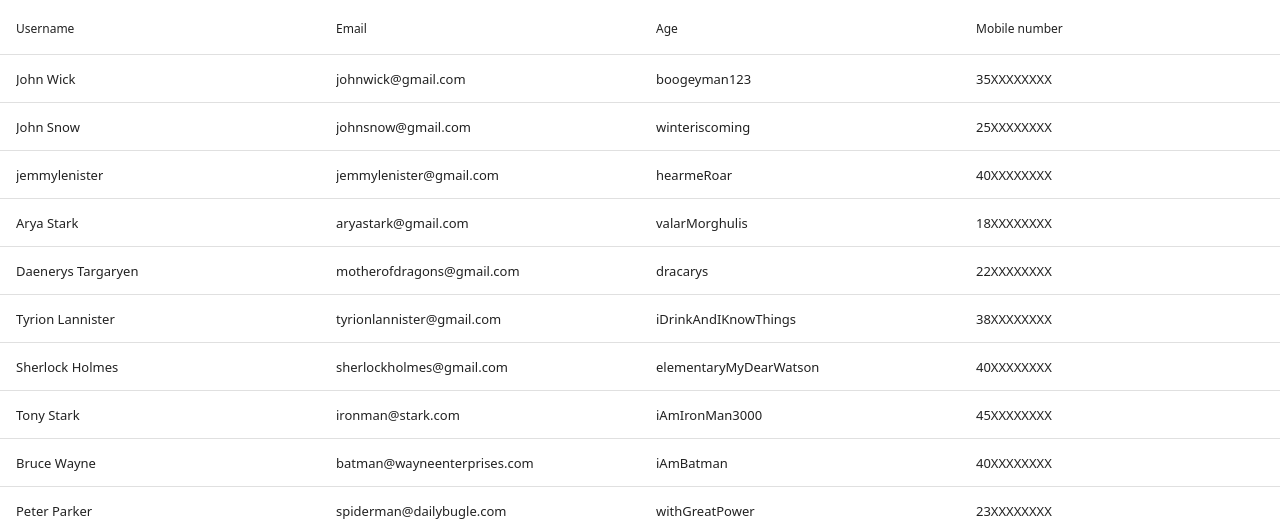
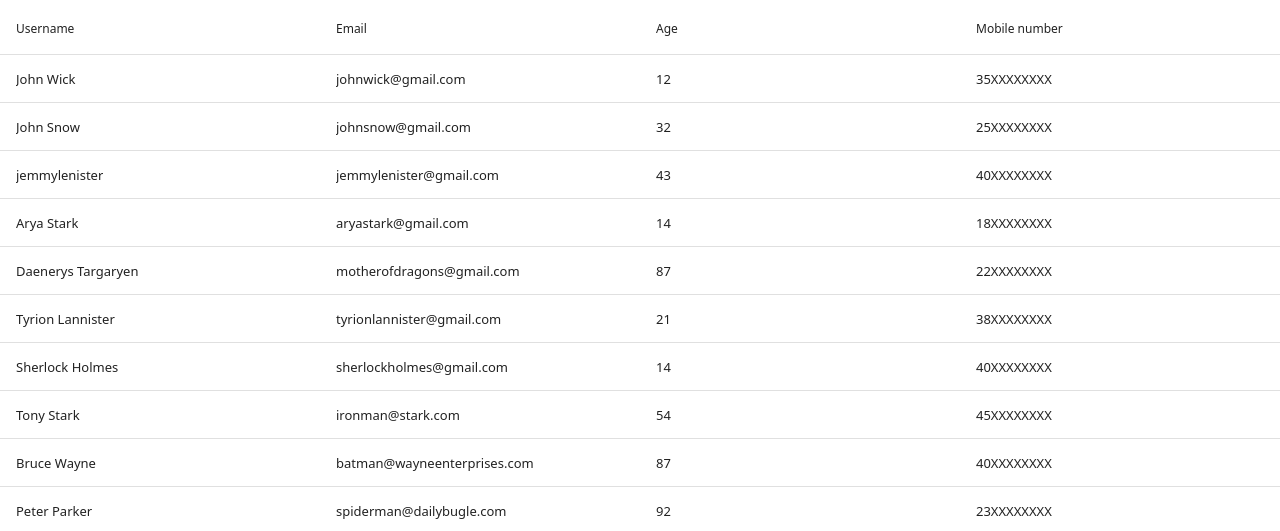
Before and after one commit to DaveAbhishek-GHUB/Practice-Projects_React, a React (Vite) app: page /datatablecomponentwithFilter in a window 1280 px wide. Shown: the part 421-952 px from the top of the page. Built offline with nearby package versions, Linux system fonts and the light colour scheme.

Commit message:
Change Data table component's Data

```diff
--- a/src/components/Datatablecomponentwithfilter.jsx
+++ b/src/components/Datatablecomponentwithfilter.jsx
@@ -30,280 +30,280 @@ const Datatablecomponentwithfilter = () => {
           id: 1,
           username: "John Wick",
           email: "johnwick@gmail.com",
-          age: "boogeyman123",
+          age: "12",
           "mobile number": "35XXXXXXXX",
         },
         {
           id: 2,
           username: "John Snow",
           email: "johnsnow@gmail.com",
-          age: "winteriscoming",
+          age: "32",
           "mobile number": "25XXXXXXXX",
         },
         {
           id: 3,
           username: "jemmylenister",
           email: "jemmylenister@gmail.com",
-          age: "hearmeRoar",
+          age: "43",
           "mobile number": "40XXXXXXXX",
         },
         {
           id: 4,
           username: "Arya Stark",
           email: "aryastark@gmail.com",
-          age: "valarMorghulis",
+          age: "14",
           "mobile number": "18XXXXXXXX",
         },
         {
           id: 5,
           username: "Daenerys Targaryen",
           email: "motherofdragons@gmail.com",
-          age: "dracarys",
+          age: "87",
           "mobile number": "22XXXXXXXX",
         },
         {
           id: 6,
           username: "Tyrion Lannister",
           email: "tyrionlannister@gmail.com",
-          age: "iDrinkAndIKnowThings",
+          age: "21",
           "mobile number": "38XXXXXXXX",
         },
         {
           id: 7,
           username: "Sherlock Holmes",
           email: "sherlockholmes@gmail.com",
-          age: "elementaryMyDearWatson",
+          age: "14",
           "mobile number": "40XXXXXXXX",
         },
         {
           id: 8,
           username: "Tony Stark",
           email: "ironman@stark.com",
-          age: "iAmIronMan3000",
+          age: "54",
           "mobile number": "45XXXXXXXX",
         },
         {
           id: 9,
           username: "Bruce Wayne",
           email: "batman@wayneenterprises.com",
-          age: "iAmBatman",
+          age: "87",
           "mobile number": "40XXXXXXXX",
         },
         {
           id: 10,
           username: "Peter Parker",
           email: "spiderman@dailybugle.com",
-          age: "withGreatPower",
+          age: "92",
           "mobile number": "23XXXXXXXX",
         },
         {
           id: 11,
           username: "Hermione Granger",
           email: "hermione@hogwarts.edu",
-          age: "wingardiumLeviosa",
+          age: "45",
           "mobile number": "20XXXXXXXX",
         },
         {
           id: 12,
           username: "Luke Skywalker",
           email: "luke@jediorder.com",
-          age: "useTheForce",
+          age: "54",
           "mobile number": "30XXXXXXXX",
         },
         {
           id: 13,
           username: "Leia Organa",
           email: "leia@resistance.org",
-          age: "rebelPrincess",
+          age: "23",
           "mobile number": "30XXXXXXXX",
         },
         {
           id: 14,
           username: "Katniss Everdeen",
           email: "mockingjay@district12.com",
-          age: "mayTheOddsBeEverInYourFavor",
+          age: "54",
           "mobile number": "17XXXXXXXX",
         },
         {
           id: 15,
           username: "Harry Potter",
           email: "chosen_one@hogwarts.edu",
-          age: "expelliarmus",
+          age: "12",
           "mobile number": "18XXXXXXXX",
         },
         {
           id: 16,
           username: "Frodo Baggins",
           email: "ringbearer@shire.me",
-          age: "preciousRing",
+          age: "32",
           "mobile number": "33XXXXXXXX",
         },
         {
           id: 17,
           username: "Ellen Ripley",
           email: "alienslayer@weyland.com",
-          age: "getAwayFromHer",
+          age: "34",
           "mobile number": "30XXXXXXXX",
         },
         {
           id: 18,
           username: "James Bond",
           email: "007@mi6.gov.uk",
-          age: "shakenNotStirred",
+          age: "43",
           "mobile number": "42XXXXXXXX",
         },
         {
           id: 19,
           username: "Wonder Woman",
           email: "diana@themyscira.com",
-          age: "lassoOfTruth",
+          age: "23",
           "mobile number": "80XXXXXXXX",
         },
         {
           id: 20,
           username: "Neo",
           email: "theone@matrix.net",
-          age: "followTheWhiteRabbit",
+          age: "22",
           "mobile number": "28XXXXXXXX",
         },
         {
             id: 21,
             username: "Captain America",
             email: "cap@avengers.com",
-            age: "iCanDoThisAllDay",
+            age: "32",
             "mobile number": "45XXXXXXXX",
           },
           {
             id: 22,
             username: "Thor Odinson",
             email: "thor@asgardian.com",
-            age: "worthyAvenger",
+            age: "12",
             "mobile number": "50XXXXXXXX",
           },
           {
             id: 23,
             username: "Clark Kent",
             email: "superman@dailyplanet.com",
-            age: "manOfSteel",
+            age: "32",
             "mobile number": "40XXXXXXXX",
           },
           {
             id: 24,
             username: "Darth Vader",
             email: "darkside@empire.com",
-            age: "iAmYourFather",
+            age: "54",
             "mobile number": "55XXXXXXXX",
           },
           {
             id: 25,
             username: "Indiana Jones",
             email: "indiana@archaeology.com",
-            age: "itBelongsInAMuseum",
+            age: "34",
             "mobile number": "38XXXXXXXX",
           },
           {
             id: 26,
             username: "Wolverine",
             email: "logan@xmen.com",
-            age: "snikt",
+            age: "54",
             "mobile number": "39XXXXXXXX",
           },
           {
             id: 27,
             username: "Lara Croft",
             email: "lara@tombraider.com",
-            age: "raiderOfTombs",
+            age: "12",
             "mobile number": "29XXXXXXXX",
           },
           {
             id: 28,
             username: "Gandalf",
             email: "gandalf@middleearth.com",
-            age: "youShallNotPass",
+            age: "43",
             "mobile number": "60XXXXXXXX",
           },
           {
             id: 29,
             username: "Optimus Prime",
             email: "optimus@autobots.com",
-            age: "freedomIsTheRightOfAll",
+            age: "12",
             "mobile number": "70XXXXXXXX",
           },
           {
             id: 30,
             username: "Black Widow",
             email: "natasha@avengers.com",
-            age: "redInMyLedger",
+            age: "21",
             "mobile number": "35XXXXXXXX",
           },
           {
             id: 31,
             username: "Deadpool",
             email: "wade@mercwithamouth.com",
-            age: "chimichanga",
+            age: "32",
             "mobile number": "33XXXXXXXX",
           },
           {
             id: 32,
             username: "Samus Aran",
             email: "samus@galactichunter.com",
-            age: "zeroSuit",
+            age: "16",
             "mobile number": "37XXXXXXXX",
           },
           {
             id: 33,
             username: "Doctor Strange",
             email: "strange@sorcerersupreme.com",
-            age: "masterOfTheMysticArts",
+            age: "23",
             "mobile number": "44XXXXXXXX",
           },
           {
             id: 34,
             username: "Yoda",
             email: "yoda@jediorder.com",
-            age: "doOrDoNot",
+            age: "27",
             "mobile number": "90XXXXXXXX",
           },
           {
             id: 35,
             username: "Jack Sparrow",
             email: "captainjack@blackpearl.com",
-            age: "whyIsTheRumGone",
+            age: "25",
             "mobile number": "34XXXXXXXX",
           },
           {
             id: 36,
             username: "Buzz Lightyear",
             email: "buzz@starcommand.com",
-            age: "toInfinityAndBeyond",
+            age: "29",
             "mobile number": "22XXXXXXXX",
           },
           {
             id: 37,
             username: "Rick Sanchez",
             email: "rick@dimensionc137.com",
-            age: "wubbaLubbaDubDub",
+            age: "25",
             "mobile number": "65XXXXXXXX",
           },
           {
             id: 38,
             username: "Marty McFly",
             email: "marty@backtothefuture.com",
-            age: "greatScott",
+            age: "21",
             "mobile number": "30XXXXXXXX",
           },
           {
             id: 39,
             username: "John McClane",
             email: "john@nakatomi.com",
-            age: "yippeeKiYay",
+            age: "31",
             "mobile number": "55XXXXXXXX",
           },
           {
             id: 40,
             username: "Groot",
             email: "groot@guardians.com",
-            age: "iAmGroot",
+            age: "32",
             "mobile number": "80XXXXXXXX",
           }
 
```
